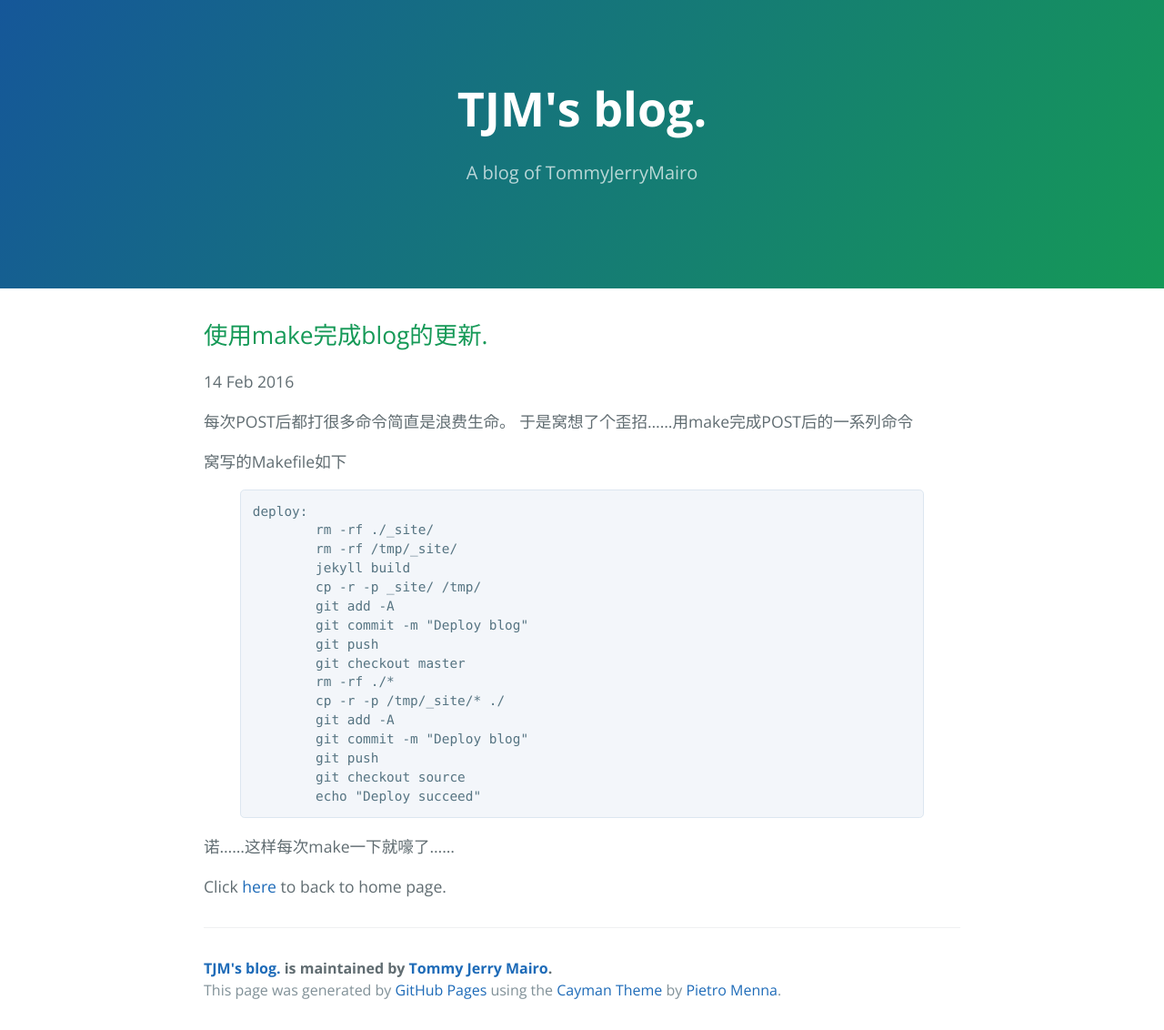
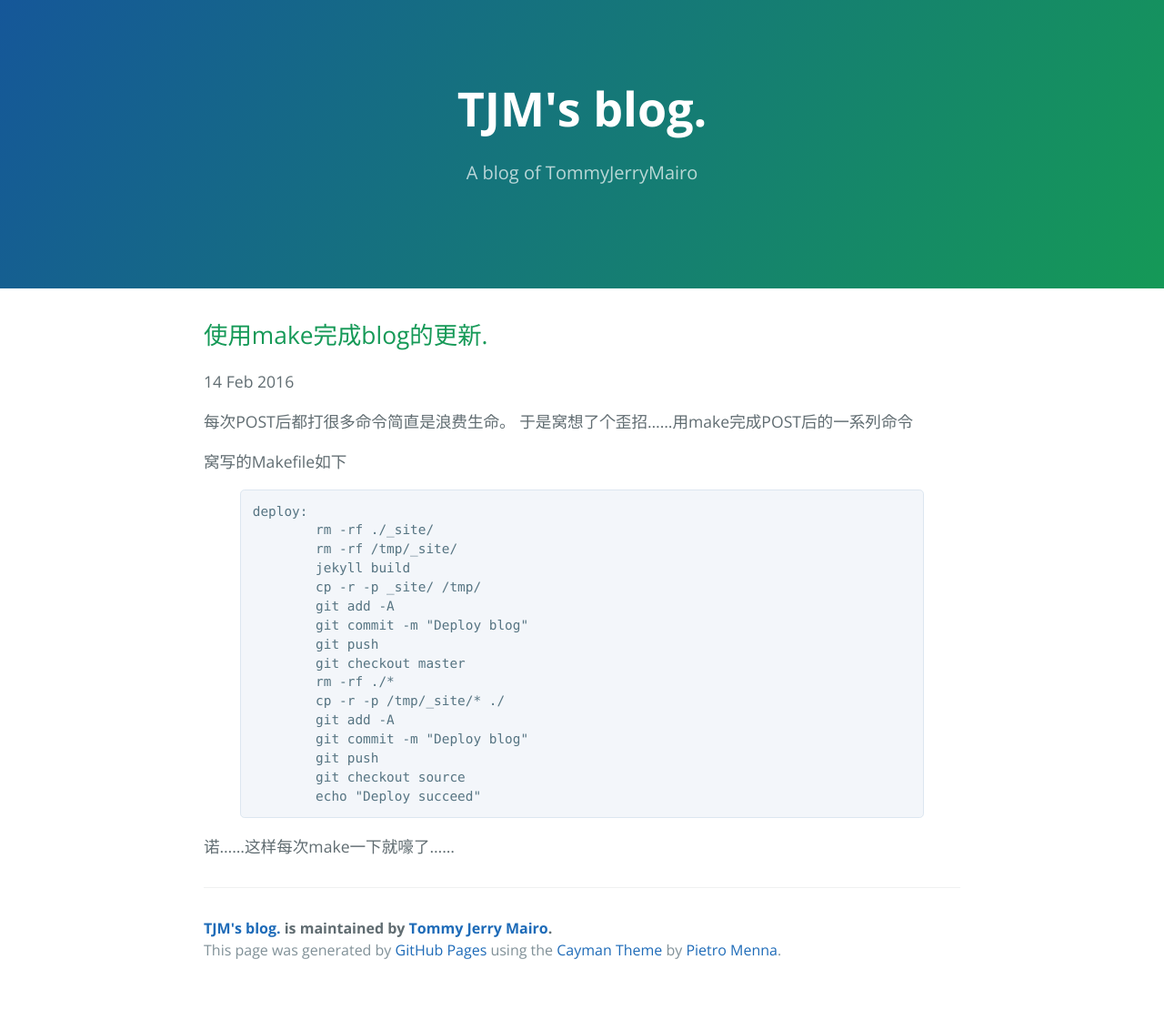
Before and after one commit to TommyJerryMairo/TommyJerrtMairo.github.io, a Jekyll site: the page built from _posts/2016-02-14-An-easy-way-to-upgrade.markdown, in a window 1280 px wide. Shown: the whole page at 91% size. Built offline with Jekyll 4.4.1, drawn with Linux system fonts in a browser that asks for light colours; after the commit the page ends 1088 px from its top, so only the background shows below that.

Commit message:
Deploy blog

```diff
--- a/_includes/page-footer.html
+++ b/_includes/page-footer.html
@@ -1,4 +1,4 @@
 <footer class="site-footer">
-  <span class="site-footer-owner"><a href="#">{{ site.title }}</a> is maintained by <a href="#">{{ site.author.name }}</a>.</span>
+  <span class="site-footer-owner"><a href="{{ site.url  }}">{{ site.title }}</a> is maintained by <a href="{{ site.author.email  }}">{{ site.author.name }}</a>.</span>
   <span class="site-footer-credits">This page was generated by <a href="https://pages.github.com">GitHub Pages</a> using the <a href="https://github.com/pietromenna/jekyll-cayman-theme">Cayman Theme</a> by <a href="http://pietro.menna.net.br/">Pietro Menna</a>.</span>
 </footer>
--- a/_layouts/post.html
+++ b/_layouts/post.html
@@ -5,5 +5,3 @@
 <p class="meta">{{ page.date | date_to_string }}</p>
 
 {{ content }}
-
-<p>Click <a herf="{{ site.url }}">here</a> to back to home page.</p>
```
Also changed, not shown: 2 other files.
